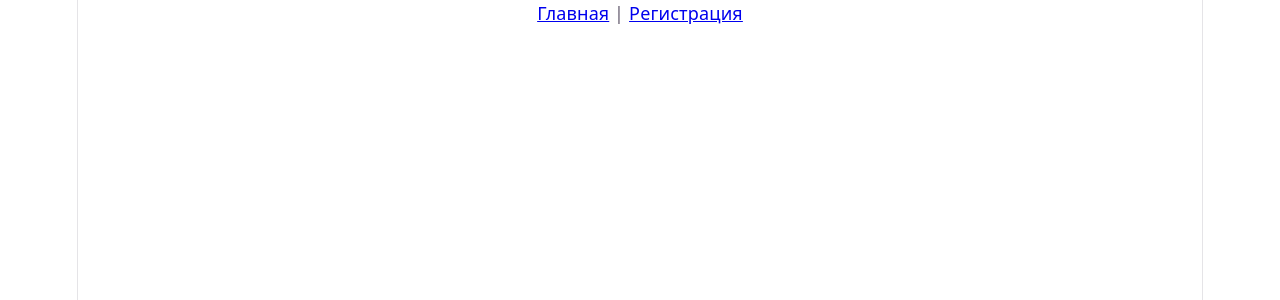
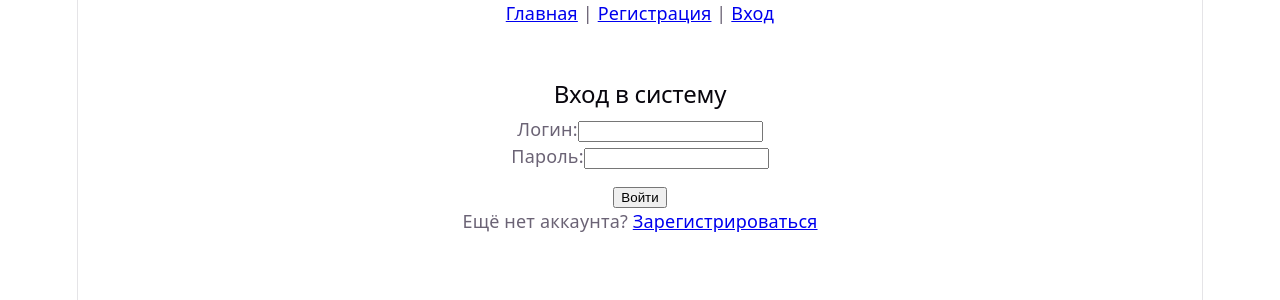
Before and after one commit to littlepelt/military_library, a React (Vite) app in the folder client/: page /login in a window 1280 px wide. Shown: the top 300 px of the page. Built offline with nearby package versions, Linux system fonts and the light colour scheme; no server answers.

Commit message:
Добавлена страница входа и сохранение токена

```diff
--- a/client/src/App.jsx
+++ b/client/src/App.jsx
@@ -1,16 +1,19 @@
 import { BrowserRouter, Routes, Route, Link } from 'react-router-dom';
 import RegisterPage from './pages/RegisterPage';
+import LoginPage from './pages/LoginPage';
 
 function App() {
   return (
     <BrowserRouter>
       <div>
         <nav>
-          <Link to="/">Главная</Link> | <Link to="/register">Регистрация</Link>
+          <Link to="/">Главная</Link> | <Link to="/register">Регистрация</Link> |{' '}
+          <Link to="/login">Вход</Link>
         </nav>
         <Routes>
           <Route path="/" element={<h1>Информационно-библиотечная система для военнослужащих</h1>} />
           <Route path="/register" element={<RegisterPage />} />
+          <Route path="/login" element={<LoginPage />} />
         </Routes>
       </div>
     </BrowserRouter>
--- /dev/null
+++ b/client/src/pages/LoginPage.jsx
@@ -0,0 +1,69 @@
+import { useState } from 'react';
+import axios from 'axios';
+import { useNavigate, Link } from 'react-router-dom';
+
+const API_URL = import.meta.env.VITE_API_URL || 'http://localhost:5000';
+
+function LoginPage() {
+  const [formData, setFormData] = useState({ username: '', password: '' });
+  const [error, setError] = useState('');
+  const navigate = useNavigate();
+
+  const handleChange = (e) => {
+    setFormData({ ...formData, [e.target.name]: e.target.value });
+  };
+
+  const handleSubmit = async (e) => {
+    e.preventDefault();
+    setError('');
+    try {
+      const response = await axios.post(`${API_URL}/api/auth/login`, formData);
+      // Сохраняем токен и данные пользователя в localStorage
+      localStorage.setItem('token', response.data.token);
+      localStorage.setItem('user', JSON.stringify(response.data.user));
+      // Перенаправляем на главную (позже на библиотеку)
+      navigate('/');
+    } catch (err) {
+      if (err.response && err.response.data && err.response.data.error) {
+        setError(err.response.data.error);
+      } else {
+        setError('Ошибка соединения с сервером');
+      }
+    }
+  };
+
+  return (
+    <div style={{ maxWidth: '400px', margin: '2rem auto', padding: '1rem' }}>
+      <h2>Вход в систему</h2>
+      <form onSubmit={handleSubmit}>
+        <div>
+          <label>Логин:</label>
+          <input
+            type="text"
+            name="username"
+            value={formData.username}
+            onChange={handleChange}
+            required
+          />
+        </div>
+        <div>
+          <label>Пароль:</label>
+          <input
+            type="password"
+            name="password"
+            value={formData.password}
+            onChange={handleChange}
+            required
+          />
+        </div>
+        <button type="submit" style={{ marginTop: '1rem' }}>Войти</button>
+      </form>
+      {error && <p style={{ color: 'red' }}>{error}</p>}
+      <p>
+        Ещё нет аккаунта? <Link to="/register">Зарегистрироваться</Link>
+      </p>
+    </div>
+  );
+}
+
+export default LoginPage;
```
